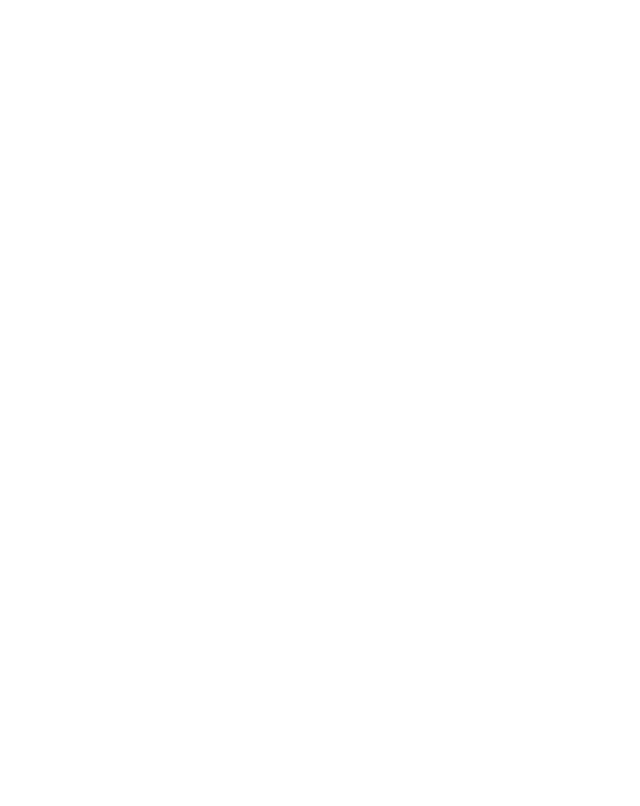
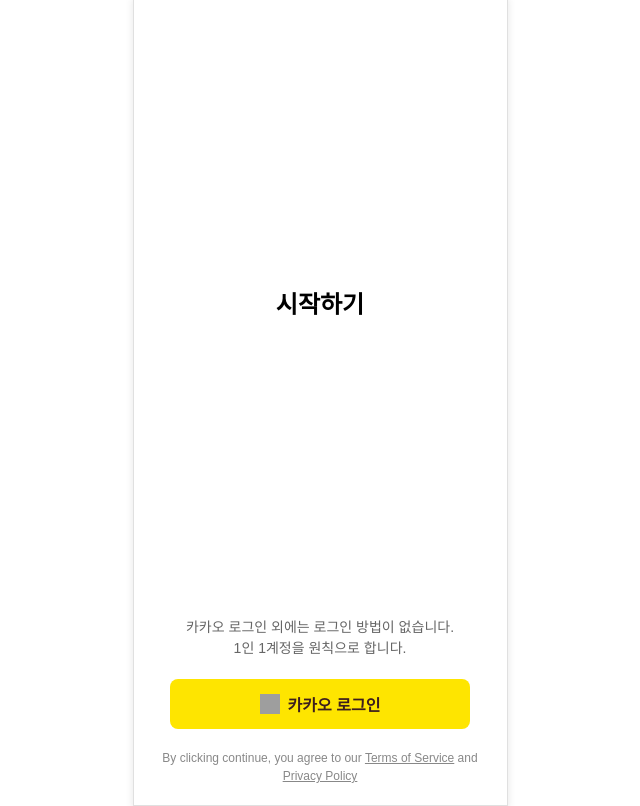
Before and after one commit to clipnpaper/2024-02-CSC4004-3-4-NoGame_front, a React (Create React App) app in the folder Front/: page /Login in a window 1280 px wide. Before the commit this address had no page. Shown: the whole page, without its empty margins (320-960 px from the left). Built offline with nearby package versions, Linux system fonts and the light colour scheme; grey boxes are pictures that could not be loaded.

Commit message:
0.0.2
청년대답 로고 표시 이후 3초뒤 로그인 페이지로 자동 이동

```diff
--- a/Front/src/App.js
+++ b/Front/src/App.js
@@ -3,12 +3,16 @@ import { BrowserRouter as Router, Route, Routes } from 'react-router-dom';
 import YouthResponse from './YouthResponse';
 import YouthRecommendation from './YouthRecommendation';
 import CustomPolicySearch from './CustomPolicySearch';
-
+import Login from './Login';
+import Start from './Start';
 function App() {
     return (
         <Router>
             <Routes>
-                <Route path="/" element={<YouthResponse />} />
+
+                <Route path="/" element={<Start />} />
+                <Route path="/Login" element={<Login />} />
+                <Route path="/YouthResponse" element={<YouthResponse />} />
                 <Route path="/recommendation" element={<YouthRecommendation />} />
                 <Route path="/custom-policy-search" element={<CustomPolicySearch />} />
             </Routes>
--- /dev/null
+++ b/Front/src/Login.css
@@ -0,0 +1,90 @@
+/* Reset styles */
+* {
+    margin: 0;
+    padding: 0;
+    box-sizing: border-box;
+}
+
+/* Body styling */
+body, html {
+    display: flex;
+    align-items: center;
+    justify-content: center;
+    height: 100vh;
+    background-color: #f0f0f0;
+    font-family: Arial, sans-serif;
+}
+
+/* Container styling */
+.container {
+    width: 375px;
+    height: 812px;
+    border: 1px solid #e0e0e0;
+    background-color: white;
+    display: flex;
+    flex-direction: column;
+    align-items: center;
+    padding: 20px;
+    box-shadow: 0 4px 8px rgba(0, 0, 0, 0.1);
+}
+
+/* Logo styling */
+.logo {
+    margin-top: 200px;
+    width: 50px;
+    height: 50px;
+    /*background: url('images/logo512.png') no-repeat center;*/
+    background-size: contain;
+}
+
+/* Text styling */
+.title {
+    font-size: 24px;
+    font-weight: bold;
+    margin-top: 20px;
+}
+
+.subtitle {
+    font-size: 14px;
+    color: #666;
+    text-align: center;
+    line-height: 1.5;
+    margin-top: 10px;
+}
+
+/* Login button styling */
+.login-button {
+    margin-top: 20px;
+    width: 90%;
+    height: 50px;
+    background-color: #fee500;
+    border: none;
+    border-radius: 8px;
+    font-size: 16px;
+    font-weight: bold;
+    display: flex;
+    align-items: center;
+    justify-content: center;
+    cursor: pointer;
+    color: #3c1e1e;
+}
+
+.login-button img {
+    width: 20px;
+    height: 20px;
+    margin-right: 8px;
+}
+
+/* Terms text styling */
+.terms {
+    margin-top: 20px;
+    font-size: 12px;
+    color: #888;
+    text-align: center;
+    line-height: 1.5;
+}
+
+.terms a {
+    color: #888;
+    text-decoration: underline;
+}
--- /dev/null
+++ b/Front/src/Login.js
@@ -0,0 +1,29 @@
+// src/Login.js
+import React from 'react';
+import { useNavigate } from 'react-router-dom';
+import './Login.css'; // CSS 파일을 React 컴포넌트에 불러오기
+
+function Login() {
+  return (
+    <div className="container">
+      <div className="logo"></div>
+      <div className="title">시작하기</div>
+      <div className="subtitle">
+        카카오 로그인 외에는 로그인 방법이 없습니다.<br />1인 1계정을 원칙으로 합니다.
+      </div>
+      <button className="login-button" onClick={loginWithKakao}>
+        <img src="images/kakao-icon.png" alt="카카오 아이콘" />
+        카카오 로그인
+      </button>
+      <div className="terms">
+        By clicking continue, you agree to our <a href="#">Terms of Service</a> and <a href="#">Privacy Policy</a>
+      </div>
+    </div>
+  );
+}
+
+function loginWithKakao() {
+  alert('카카오 로그인을 진행합니다.');
+}
+
+export default Login;
--- /dev/null
+++ b/Front/src/Start.css
@@ -0,0 +1,41 @@
+/* 초기화 */
+* {
+    margin: 0;
+    padding: 0;
+    box-sizing: border-box;
+}
+
+body, html {
+    height: 100%;
+    font-family: Arial, sans-serif;
+    display: flex;
+    align-items: center;
+    justify-content: center;
+    background-color: #fff;
+}
+
+#splash-screen {
+    display: flex;
+    flex-direction: column;
+    align-items: center;
+    text-align: center;
+}
+
+#logo {
+    width: 100px;
+    height: auto;
+    margin-bottom: 20px;
+    opacity: 0.6;
+}
+
+#title {
+    font-size: 24px;
+    font-weight: bold;
+    color: #000;
+}
+
+#subtitle {
+    font-size: 14px;
+    color: #555;
+    margin-top: 5px;
+}
--- /dev/null
+++ b/Front/src/Start.js
@@ -0,0 +1,28 @@
+import React, { useEffect } from 'react';
+import { useNavigate } from 'react-router-dom';
+import './Start.css';
+
+function Start() {
+    const navigate = useNavigate();
+
+    useEffect(() => {
+        const splashScreen = document.getElementById("splash-screen");
+
+        // 3초 후에 시작 화면을 숨기고 다른 페이지로 이동 (예시)
+        setTimeout(() => {
+            splashScreen.style.display = "none";
+            navigate('/Login'); // 필요한 경로로 이동
+        }, 3000);
+    }, [navigate]);
+
+    return (
+        <div id="splash-screen" className="splash-container">
+            <div className="splash-logo">
+                <h1>청년대답</h1>
+                <p>青年對答</p>
+            </div>
+        </div>
+    );
+}
+
+export default Start;
```
Also changed, not shown: Front/public/images/logo192.png (renamed from Front/public/logo192.png), Front/public/images/logo512.png (renamed from Front/public/logo512.png), Front/src/YouthResponse.js (line endings or trailing spaces), Front/src/index.js (line endings or trailing spaces).
